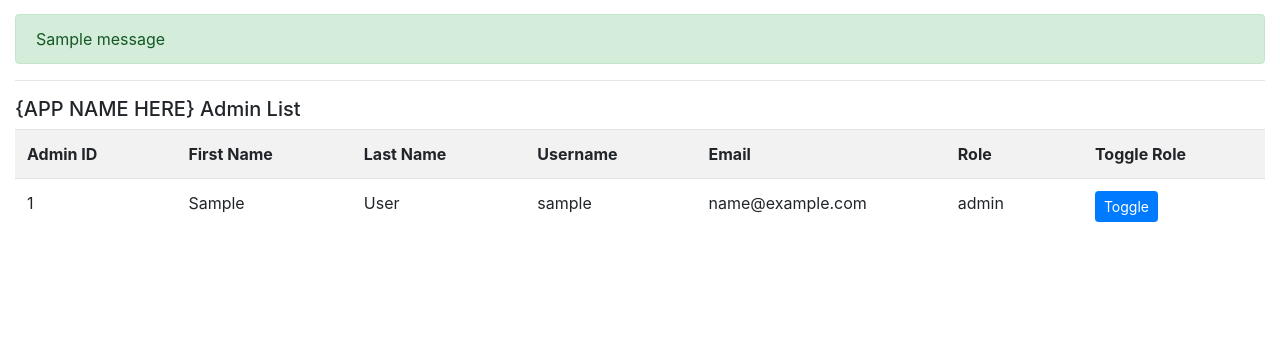
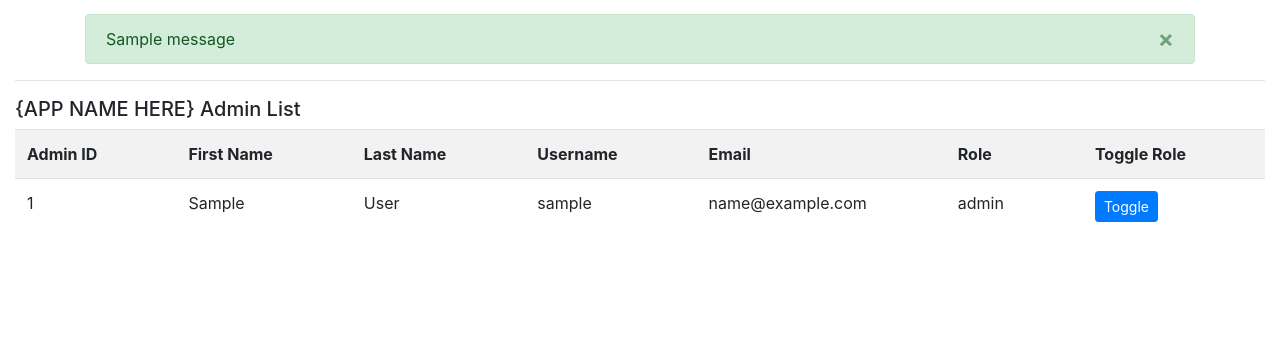
Before and after one commit to MKing301/membership, a Flask app: page /admin in a window 1280 px wide. Shown: the part 56-420 px from the top of the page. Run offline with Flask 2, Linux system fonts and the light colour scheme; the visitor is signed in with stand-in values (Sample User, id 1); one stand-in notice (Sample message) is shown; a database or web service that is not in the repository returns one stand-in record (values such as "Sample title"); some libraries are stand-ins or nearby versions.

Commit message:
Add close btn to flash msg; re-format msg template

```diff
--- a/templates/includes/_messages.html
+++ b/templates/includes/_messages.html
@@ -1,15 +1,12 @@
+<div class="container">
 	{% with messages = get_flashed_messages(with_categories=true) %}
 	{% if messages %}
 		{% for category, message in messages %}
-      <div class="alert alert-{{ category }}">{{ message }}</div>
+			<div class="alert alert-{{ category }} alert-dismissible" role="alert">
+			<button type="button" class="close" data-dismiss="alert" aria-label="Close"><span aria-hidden="true">&times;</span></span></button>
+				{{ message }}
+			</div>
 		{% endfor %}
 	{% endif %}
 	{% endwith %}
-
-{% if error %}
-  <div class="alert alert-danger">{{error}}</div>
-{% endif %}
-
-{% if msg %}
-  <div class="alert alert-success">{{msg}}</div>
-{% endif %}
+</div>
```
Lines whose indentation alone changed are shown as unchanged.
